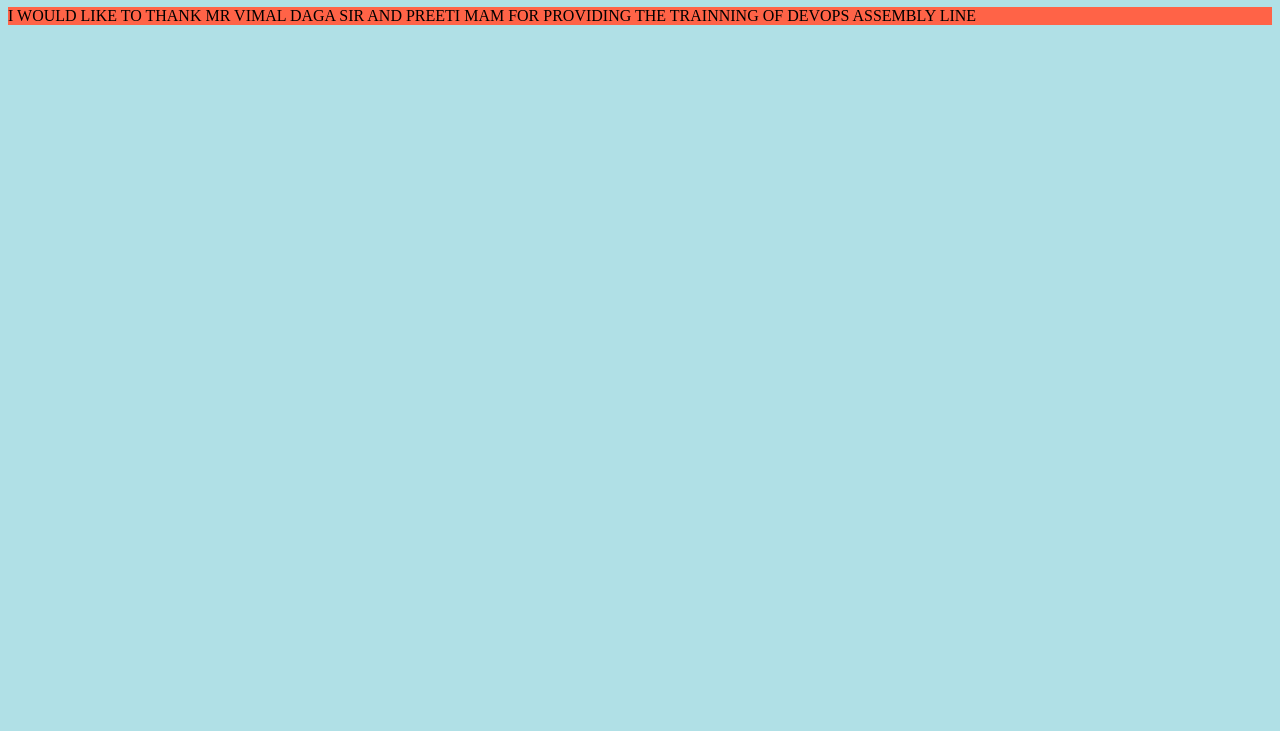
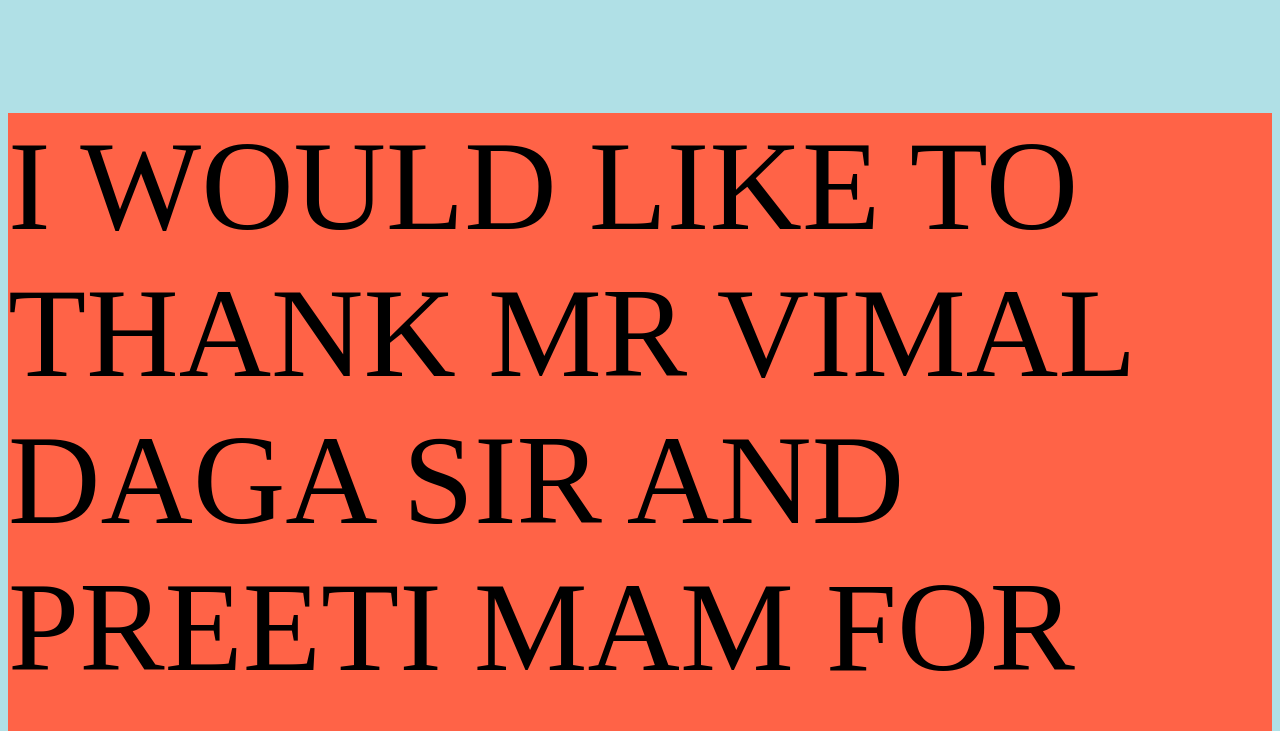
Before and after one commit to goyal20nikita/task3_project, a plain HTML site: page index.html in a window 1280 px wide. Shown: the part 73-804 px from the top of the page. Drawn offline with Linux system fonts and the light colour scheme.

Commit message:
Update index.html

```diff
--- a/index.html
+++ b/index.html
@@ -3,7 +3,7 @@
 <body style="background-color:powderblue;">
 
 <h1 style="background-color:DodgerBlue;">GOOD MORNING</h1>
-<p style="background-color:Tomato;">I WOULD LIKE TO THANK MR VIMAL DAGA SIR AND PREETI MAM FOR PROVIDING  THE TRAINNING OF DEVOPS ASSEMBLY LINE </p>
+<p style="background-color:Tomato;font-size:10vw">I WOULD LIKE TO THANK MR VIMAL DAGA SIR AND PREETI MAM FOR PROVIDING  THE TRAINNING OF DEVOPS ASSEMBLY LINE </p>
 
 </body>
 </html>
```
